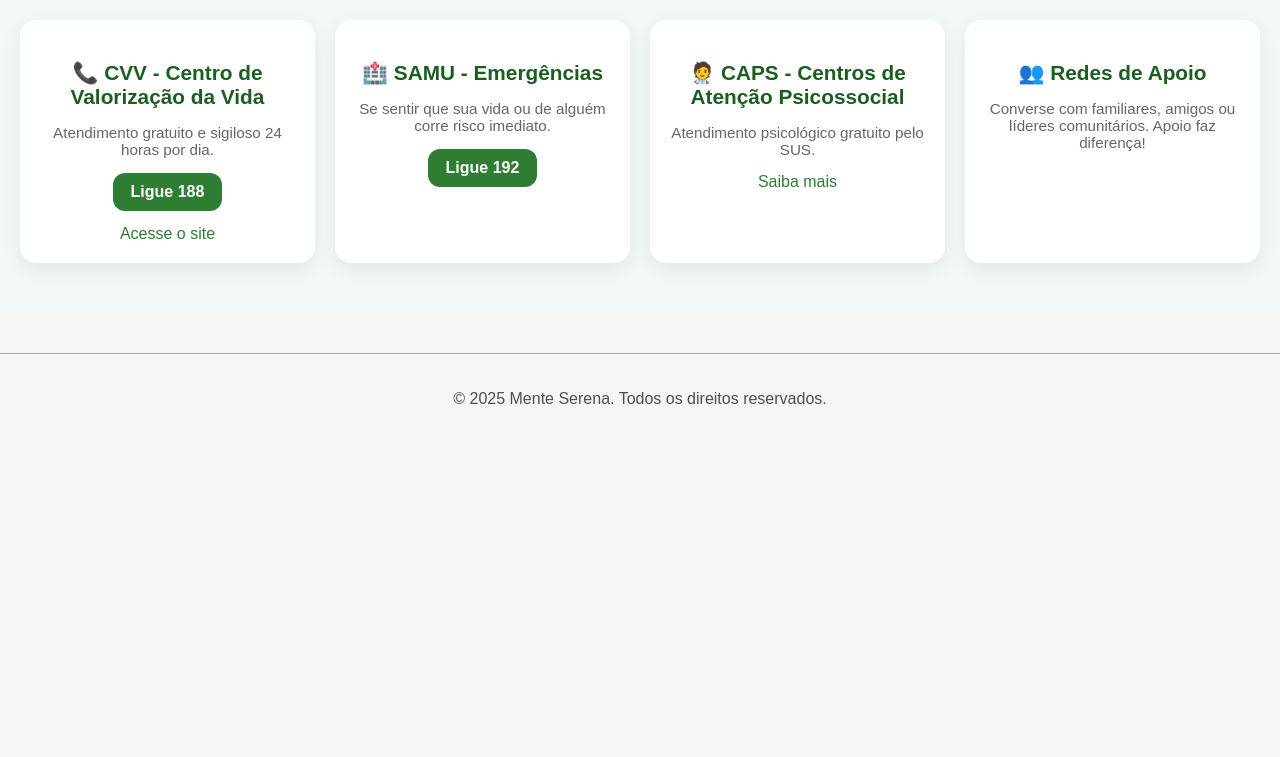
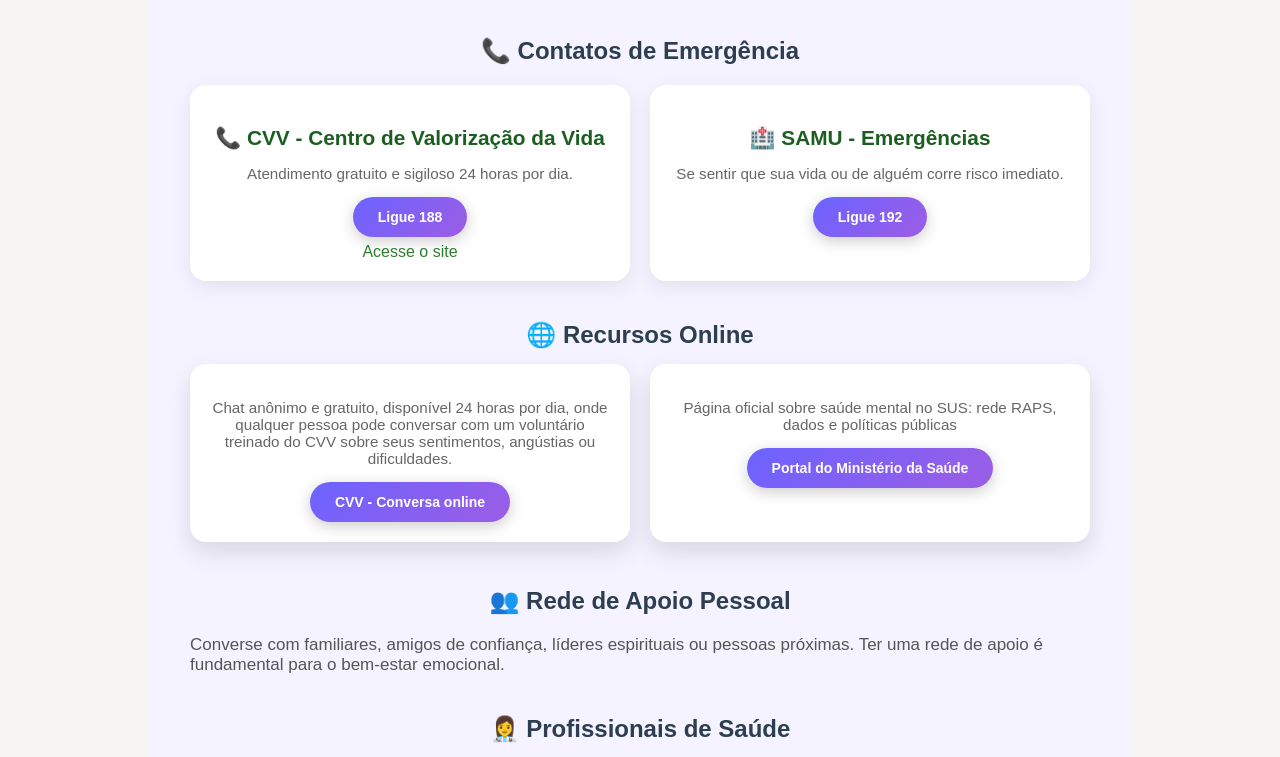
Before and after one commit to Michelijustin/SiteSaudeMental, a plain HTML site: page apoio/apoio.html in a window 1280 px wide. Shown: the part 211-968 px from the top of the page. Before the commit the page ends 800 px from the top, so only its background shows below. Drawn offline with Linux system fonts and the light colour scheme.

Commit message:
parte apoio

```diff
--- a/Home/index.css
+++ b/Home/index.css
@@ -1,7 +1,6 @@
 @charset "UTF-8";
 
 #boas-vindas {
-    background-color: white;
     border-bottom: 2px solid #D8B4FE;
     padding: 40px;
     text-align: center;
@@ -11,14 +10,14 @@
 }
 
 #boas-vindas h1 {
-    color: #2b3a3f; /* tom mais escuro para leitura */
+    color: #2b3a3f;
 }
 #boas-vindas p {
     color: #555;
 }
 
 .cor-card{
-    background-color: rgb(255, 255, 255);
+    background-color: rgba(255, 255, 255, 0.689);
     border-radius: 5px;
     max-width: 800px;
     margin: auto;
--- a/apoio/apoio.css
+++ b/apoio/apoio.css
@@ -1,4 +1,4 @@
-.apoio {
+/*.apoio {
   padding: 50px 20px;
   background: #f3f9f8;
   text-align: center;
@@ -75,3 +75,90 @@
 .link:hover {
   text-decoration: underline;
 }
+*/
+
+.apoio {
+  background-color: #F5F3FF; /* mesma cor suave das outras páginas */
+  padding: 40px;
+  border-radius: 12px;
+  max-width: 900px;
+  margin: auto;
+}
+
+.apoio p{
+   color: #555;
+   font-size: 17px;
+}
+
+.apoio h1, .apoio h2 {
+  color: #2c3e50; /* roxo usado nos títulos das outras páginas */
+  text-align: center;
+}
+
+.apoio h2{
+  margin-top: 40px;
+}
+
+.apoio-container ,.recursos{
+  display: grid;
+  grid-template-columns: repeat(auto-fit, minmax(280px, 1fr));
+  gap: 20px;
+}
+
+.apoio-card ,.recurso{
+  background: #fff;
+  border-radius: 16px;
+  padding: 20px;
+  box-shadow: 0 6px 20px rgba(0,0,0,0.08);
+  text-align: center;
+  transition: transform 0.2s ease, box-shadow 0.2s ease;
+}
+
+.apoio-card:hover ,.recurso{
+  transform: translateY(-5px);
+  box-shadow: 0 10px 25px rgba(0,0,0,0.12);
+}
+
+.apoio-card h3 {
+  font-size: 1.3rem;
+  color: #1b5e20;
+  margin-bottom: 10px;
+}
+
+.apoio-card p , .recurso p{
+  font-size: 0.95rem;
+  color: #666;
+  margin-bottom: 15px;
+}
+
+.botao-apoio ,.botao-recurso{
+  display: inline-block;
+  background: linear-gradient(135deg, #6C63FF, #9B5DE5);
+  color: white;
+  border: none;
+  padding: 12px 25px;
+  font-size: 14px;
+  font-weight: bold;
+  border-radius: 30px;
+  text-decoration: none;
+  cursor: pointer;
+  transition: all 0.3s ease;
+  box-shadow: 0 4px 15px rgba(0,0,0,0.2);
+}
+
+.botao-apoio:hover ,.botao-recurso:hover{
+  transform: translateY(-3px);
+  box-shadow: 0 6px 20px rgba(0,0,0,0.3);
+  background: linear-gradient(135deg, #9B5DE5, #6C63FF);
+}
+
+.link {
+  display: block;
+  color: #2e7d32;
+  text-decoration: none;
+  margin-top: 6px;
+}
+
+.link:hover {
+  text-decoration: underline;
+}
--- a/apoio/apoio.html
+++ b/apoio/apoio.html
@@ -16,7 +16,8 @@
             <a href="../apoio/apoio.html">Apoio</a>
         </div>
     </header>
-    <main>
+    <!--<main>
+
       <section class="apoio">
         <h2>💚 Apoio e Contatos Úteis</h2>
         <p class="subtitulo">Se você ou alguém que você conhece precisa de ajuda, não hesite em buscar apoio. Você não está sozinho(a).</p>
@@ -46,9 +47,61 @@
             <h3>👥 Redes de Apoio</h3>
             <p>Converse com familiares, amigos ou líderes comunitários. Apoio faz diferença!</p>
           </div>
-
         </div>
       </section>
+
+    </main>-->
+
+    <main>
+      <main class="apoio">
+  <h1>Onde Buscar Apoio</h1>
+  <p>Se você está passando por momentos difíceis, saiba que não está sozinho(a). Aqui estão alguns recursos e contatos importantes que podem ajudar:</p>
+
+  <section class="contatos-apoio">
+    <h2>📞 Contatos de Emergência</h2>
+    <div class="apoio-container">
+      <div class="apoio-card">
+        <h3>📞 CVV - Centro de Valorização da Vida</h3>
+        <p>Atendimento gratuito e sigiloso 24 horas por dia.</p>
+        <a href="tel:188" class="botao-apoio">Ligue 188</a>
+        <a href="https://www.cvv.org.br" target="_blank" class="link">Acesse o site</a>
+      </div>
+
+      <div class="apoio-card">
+            <h3>🏥 SAMU - Emergências</h3>
+            <p>Se sentir que sua vida ou de alguém corre risco imediato.</p>
+            <a href="tel:192" class="botao-apoio">Ligue 192</a>
+          </div>
+    </div>
+  </section>
+
+  <section class="recursos-online">
+    <h2>🌐 Recursos Online</h2>
+    <div class="recursos">
+      <div class="recurso">
+        <p>Chat anônimo e gratuito, disponível 24 horas por dia, onde qualquer pessoa pode conversar com um voluntário treinado do CVV sobre seus sentimentos, angústias ou dificuldades.</p>
+        <a href="https://www.cvv.org.br" target="_blank" class="botao-recurso">CVV - Conversa online</a>
+      </div>
+      <div class="recurso">
+        </a>
+        <p>Página oficial sobre saúde mental no SUS: rede RAPS, dados e políticas públicas</p>
+        <a href="https://www.gov.br/saude/pt-br/assuntos/saude-de-a-a-z/s/saude-mental" target="_blank" class="botao-recurso">Portal do Ministério da Saúde</a>
+      </div>
+    </div>
+</p>
+  </section>
+
+  <section class="rede-apoio">
+    <h2>👥 Rede de Apoio Pessoal</h2>
+    <p>Converse com familiares, amigos de confiança, líderes espirituais ou pessoas próximas. Ter uma rede de apoio é fundamental para o bem-estar emocional.</p>
+  </section>
+
+  <section class="profissionais">
+    <h2>👩‍⚕️ Profissionais de Saúde</h2>
+    <p>Se sentir necessidade, busque ajuda de um psicólogo, psiquiatra ou outro profissional de saúde. O cuidado profissional é essencial no processo de recuperação e fortalecimento.</p>
+  </section>
+</main>
+
 
     </main>
     <footer>
--- a/dicas/dicas.css
+++ b/dicas/dicas.css
@@ -46,12 +46,6 @@
 }
 
 .botao{
-    /*font-size: 14px;
-    padding: 10px;
-    border-radius: 5px;
-    background-color: #D8B4FE;
-    border: 0px;
-    cursor: pointer;*/
     background: linear-gradient(135deg, #6C63FF, #9B5DE5);
     color: white;
     border: none;
--- a/praticas/praticas.css
+++ b/praticas/praticas.css
@@ -94,7 +94,7 @@
   color: #666;
   line-height: 1.5;
   margin-bottom: 20px;
-  text-align: justify;  /* 🔹 mantém só o parágrafo justificado */
+  text-align: justify;
 }
 
 .card-respiracao ul {
```
Also changed, not shown: Home/index.html (+3 -5 lines), praticas/praticas.html (+1 -1 lines), img/folhas.png (deleted), img/folhas2.png (deleted), img/meditar.png (deleted), img/meditar2.png (deleted), img/mulher.png (deleted), img/rela.jpg (deleted), img/rela2.jpg (deleted). Lines whose indentation alone changed are shown as unchanged.
